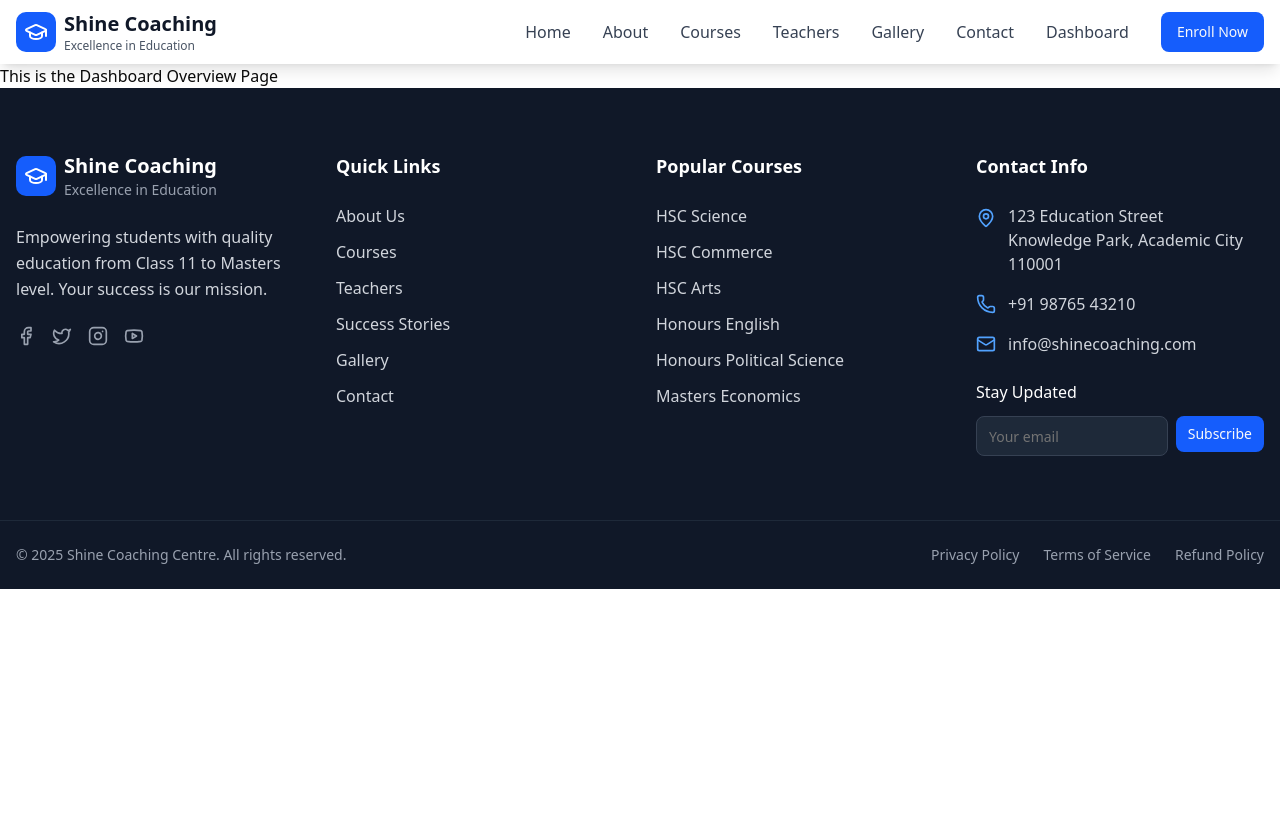
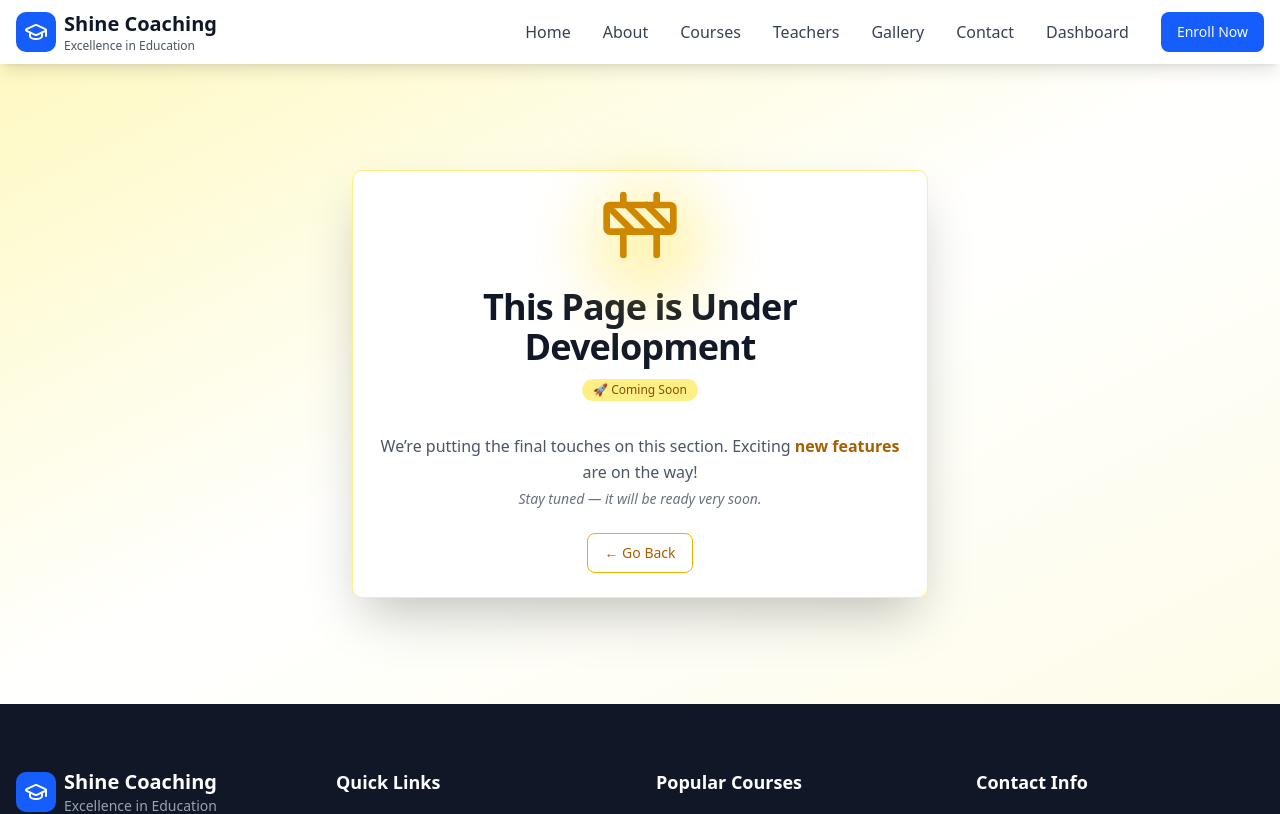
Before and after one commit to RashedulHaqueRasel1/Shine-Coaching-Centre, a Next.js app: page /dashboard/dashboard-overview in a window 1280 px wide. Shown: the top 814 px of the page. Built offline with nearby package versions, Linux system fonts and the light colour scheme.

Commit message:
Dashboard Page Routing Problem Sloved

```diff
--- a/src/app/dashboard/dashboard-overview/page.tsx
+++ b/src/app/dashboard/dashboard-overview/page.tsx
@@ -1,7 +1,10 @@
+import UnderDevelopment from '@/components/UnderDevelopment/UnderDevelopment'
 import React from 'react'
 
 export default function DashboardOverviewPage() {
   return (
-    <div>This is the Dashboard Overview Page</div>
+    <div>
+      <UnderDevelopment />
+    </div>
   )
 }
--- a/src/app/dashboard/page.tsx
+++ b/src/app/dashboard/page.tsx
@@ -1,9 +1,10 @@
+import UnderDevelopment from '@/components/UnderDevelopment/UnderDevelopment'
 import React from 'react'
 
 export default function TeachersManagement() {
   return (
     <div>
-        This is Teachers Management Page
+        <UnderDevelopment />
     </div>
   )
 }
```
Also changed, not shown: 1 other file (tests, documents, lock files or other folders).
